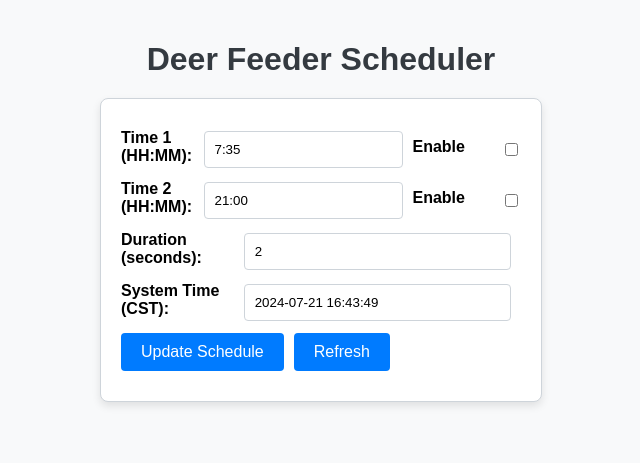
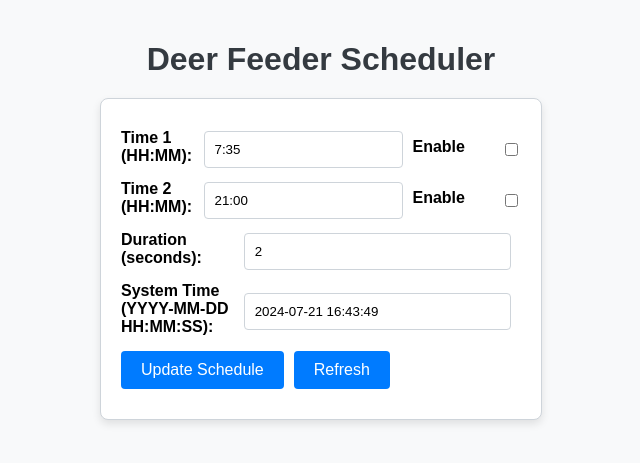
Before and after one commit to brimdor/project_antlers, a Flask app: page / in a window 1280 px wide. Shown: the top 463 px of the page, without its empty margins (319-959 px from the left). Run offline with Flask 3, Linux system fonts and the light colour scheme.

Commit message:
Update index.html

```diff
--- a/templates/index.html
+++ b/templates/index.html
@@ -29,7 +29,7 @@
       </div>
 
       <div class="input-group">
-        <label for="system_time">System Time (CST):</label>
+        <label for="system_time">System Time (YYYY-MM-DD HH:MM:SS):</label>
         <input type="text" id="system_time" name="system_time" value="{{ system_time }}">
       </div>
 
```
